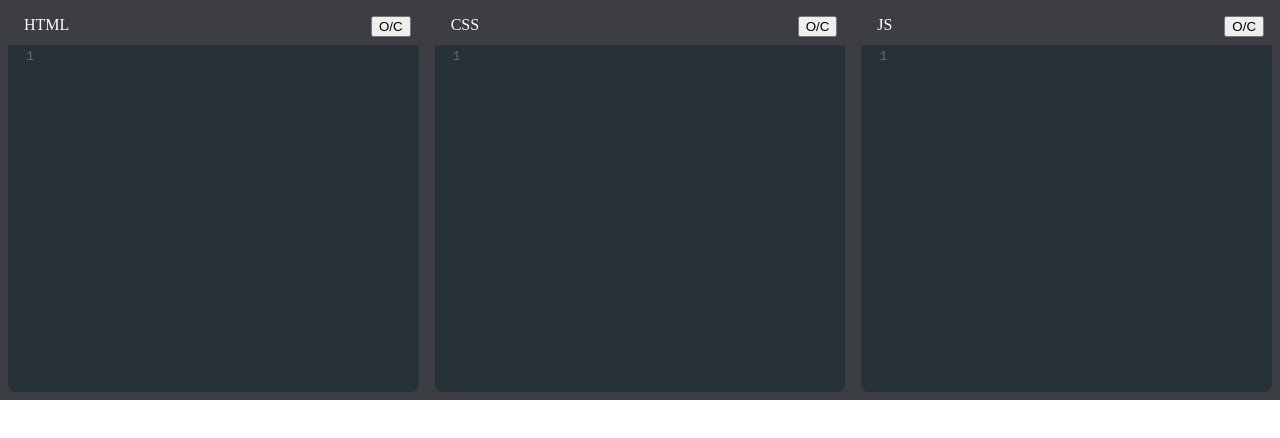
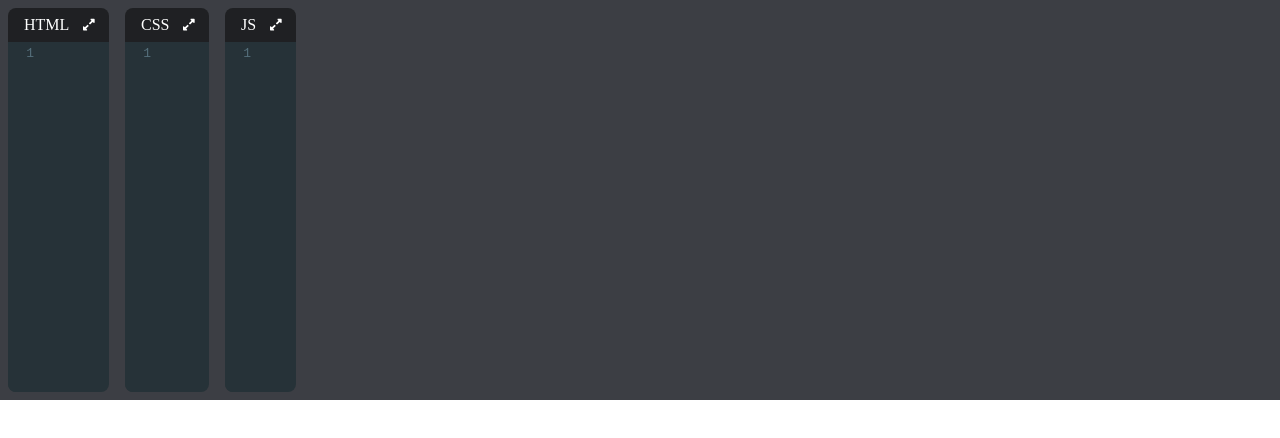
Before and after one commit to coredelle/ReactCodePen, a React (Create React App) app: page / in a window 1280 px wide. Shown: the top 438 px of the page. Built offline with nearby package versions, Linux system fonts and the light colour scheme.

Commit message:
bring in button dependencies and styling

```diff
--- a/package.json
+++ b/package.json
@@ -3,6 +3,9 @@
   "version": "0.1.0",
   "private": true,
   "dependencies": {
+    "@fortawesome/fontawesome-svg-core": "^1.2.30",
+    "@fortawesome/free-solid-svg-icons": "^5.14.0",
+    "@fortawesome/react-fontawesome": "^0.1.11",
     "@testing-library/jest-dom": "^4.2.4",
     "@testing-library/react": "^9.3.2",
     "@testing-library/user-event": "^7.1.2",
--- a/src/components/Editor.js
+++ b/src/components/Editor.js
@@ -1,5 +1,8 @@
-import React from "react";
+import React, { useState } from "react";
 import { Controlled as ControlledEditor} from "react-codemirror2";
+import { FontAwesomeIcon } from "@fortawesome/react-fontawesome";
+import { faCompressAlt, faExpandAlt} from "@fortawesome/free-solid-svg-icons";
+
 import 'codemirror/lib/codemirror.css';
 import 'codemirror/theme/material.css';
 import  'codemirror/mode/xml/xml';
@@ -13,16 +16,23 @@
         value,
         onChange
     } = props;
+    const [open, setOpen] = useState()
 
     function handleChange(editor, data, value) {
         onChange(value);
     }
 
     return (
-        <div className="editor-container">
+        <div className={`editor-container ${open ? '' : 'collapsed'}`}>
             <div className="editor-title">
                 {displayName}
-                <button>O/C</button>
+                <button
+                    type="button"
+                    className="expand-collapse-button"
+                    onClick={() => setOpen(prevState => !prevState)}
+                >
+                    <FontAwesomeIcon icon={open ? faCompressAlt : faExpandAlt} />
+                </button>
             </div>
             <ControlledEditor
                   onBeforeChange={handleChange}
--- a/src/index.css
+++ b/src/index.css
@@ -20,10 +20,28 @@
     background-color: hsl(225, 6%, 25%);
 }
 
+.expand-collapse-button {
+    margin-left: .5rem;
+    background: none;
+    border: none;
+    color: white;
+    cursor: pointer;
+
+}
+
+.editor-container.collapsed {
+    flex-grow: 0;
+}
+
+.editor-container.collapsed .CodeMirror-scroll {
+    position: absolute;
+    overflow: hidden !important;
+}
+
 .editor-title {
     display: flex;
     justify-content: space-between;
-    background-color: hsl(225, 6%, 25%);
+    background-color: hsl(225, 6%, 13%);
     color: white;
     padding: .5rem .5rem .5rem 1rem;
     border-top-right-radius: .5rem;
```
Also changed, not shown: 1 other file (tests, documents, lock files or other folders).
